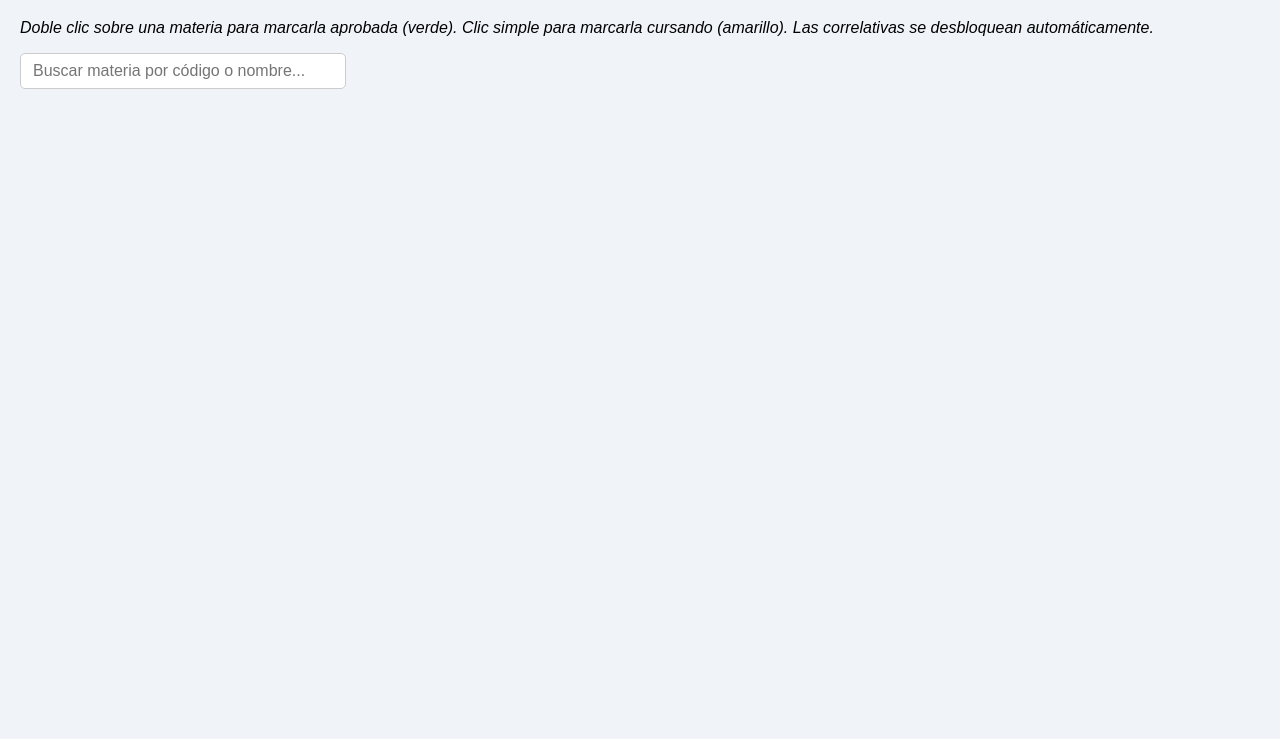
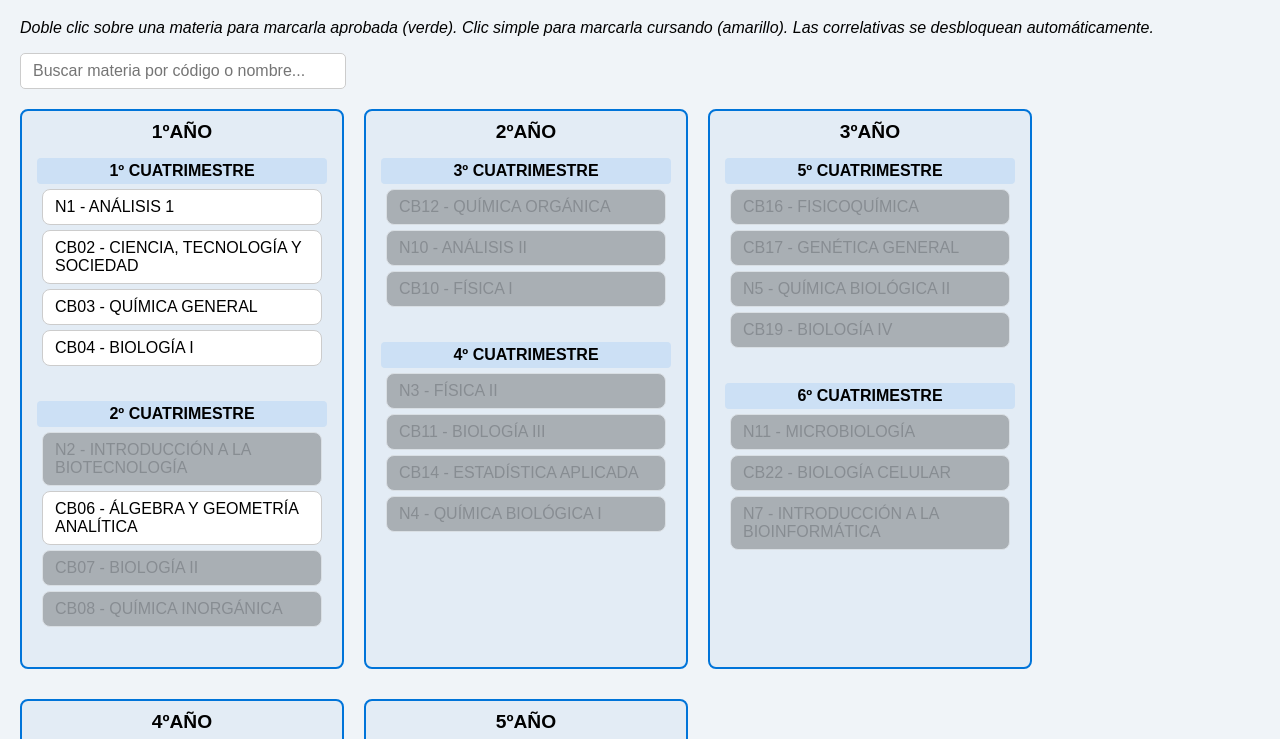
Before and after one commit to Juanma1345/malla-biotecnologia, a plain HTML site: page index.html in a window 1280 px wide. Shown: the part 61-800 px from the top of the page. Drawn offline with Linux system fonts and the light colour scheme.

Commit message:
Update index.html

```diff
--- a/index.html
+++ b/index.html
@@ -302,4 +302,29 @@
               } else {
                 aprobadas.add(materia.codigo);
                 cursando.delete(materia.codigo);
-                mostrarNot
+                mostrarNotificacion(`¡Felicitaciones! Has aprobado ${materia.nombre} 🎉`);
+              }
+              guardarProgreso();
+              renderMalla(filtro);
+            });
+
+            cuatriDiv.appendChild(div);
+          });
+
+          anioDiv.appendChild(cuatriDiv);
+        }
+
+        mallaDiv.appendChild(anioDiv);
+      }
+    }
+
+    // Event listener para el buscador
+    document.getElementById('buscador').addEventListener('input', (e) => {
+      renderMalla(e.target.value);
+    });
+
+    cargarProgreso();
+    renderMalla();
+  </script>
+</body>
+</html>
```
